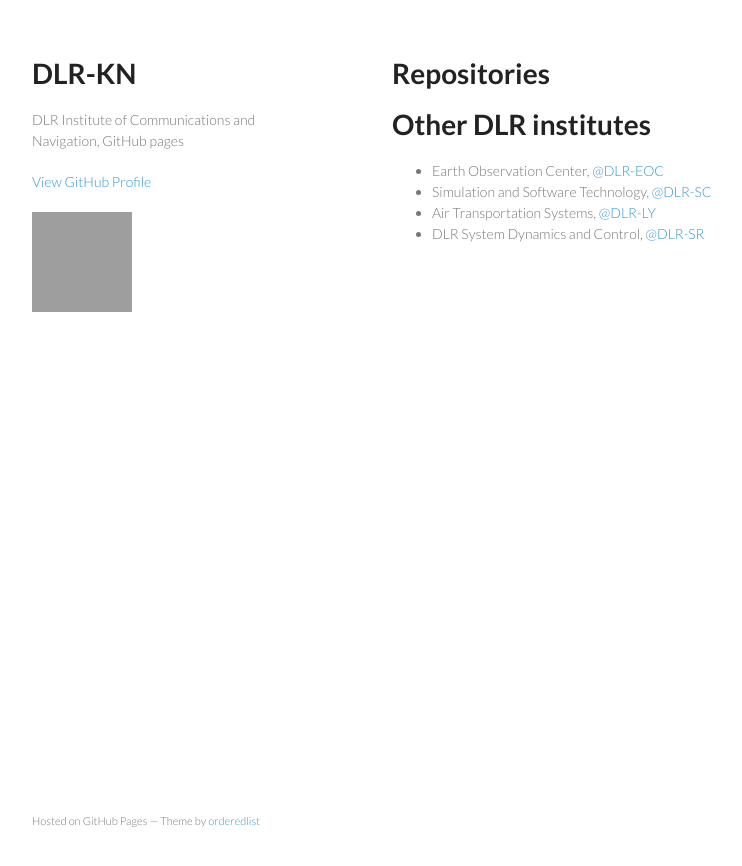
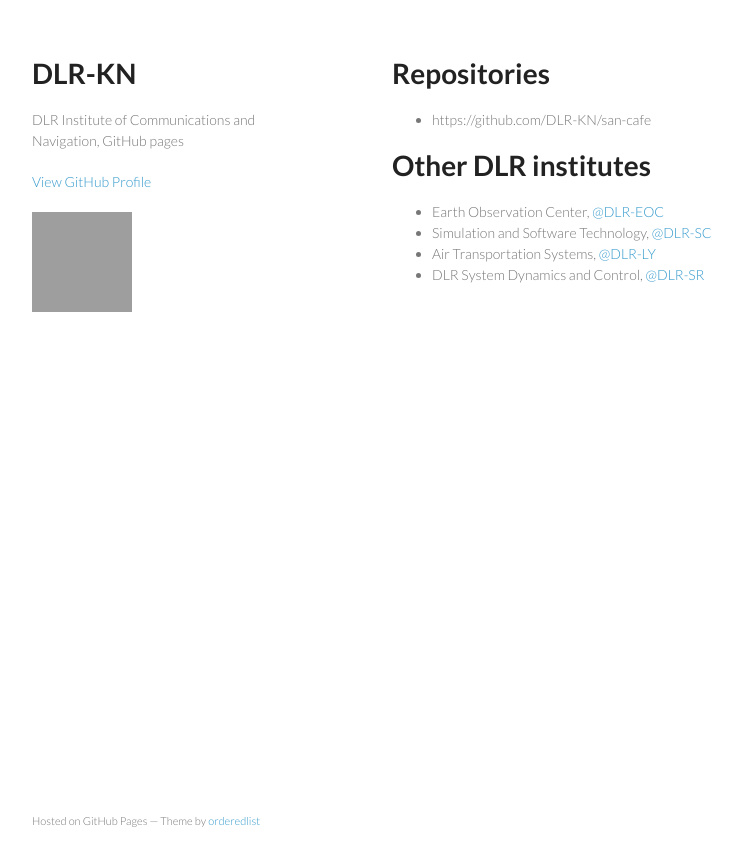
Before and after one commit to DLR-KN/DLR-KN.github.io, a Jekyll site: the page built from index.md, in a window 1280 px wide. Shown: the top 866 px of the page, without its empty margins (178-920 px from the left). Built offline with Jekyll 4.4.1, drawn with Linux system fonts in a browser that asks for light colours; our own code applies the rules of GitHub Pages for plain Markdown files; part of the change alters nothing that is shown; grey boxes are pictures that could not be loaded.

Commit message:
Update index.md with first KN-SAN FOSS Repository

```diff
--- a/index.md
+++ b/index.md
@@ -3,6 +3,7 @@ layout: default
 ---
 
 # Repositories
+* https://github.com/DLR-KN/san-cafe
 
 # Other DLR institutes
 * Earth Observation Center,           [@DLR-EOC](https://github.com/DLR-EOC)
```
